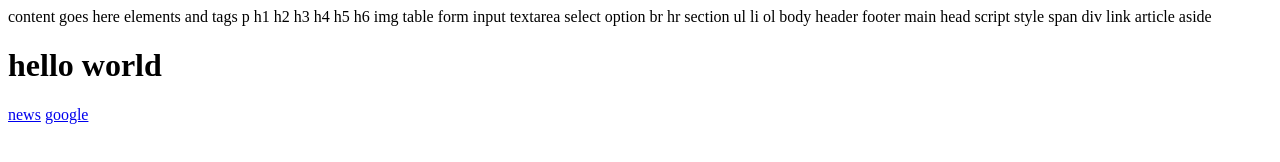
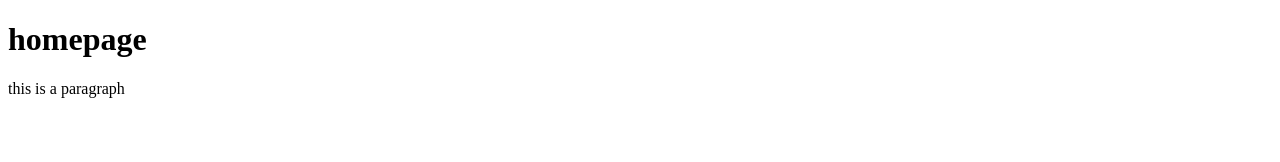
Before and after one commit to biigii/project1august2023, a plain HTML site: page index.html in a window 1280 px wide. Drawn offline with Linux system fonts and the light colour scheme.

Commit message:
basic HTML structure

```diff
--- a/index.html
+++ b/index.html
@@ -1,13 +1,11 @@
-<!-- this lesson is about html element, tags and attributes.-->
-
-<!-- <h2>subheading</h2> -->
-<p>content goes here elements and tags p h1 h2 h3 h4 h5 h6 img table form input textarea select option br hr section ul li ol body header footer main head script style span div link article aside</p>
-
-<!-- <a href="https://www.google.com">go to google page</a> -->
-
-<h1>hello world</h1>
-<h3></h3>
-<p></p>
-<a href="https://www.news.com">news</a>
-<a href="google.com">google</a>
-<!-- <h6></h6> -->
+<!DOCTYPE html>
+<html lang="en">
+  <head>
+    <meta charset="utf-8"/>
+    <title>project 1</title>
+  </head>
+  <body>
+    <h1>homepage</h1>
+    <p>this is a paragraph</p>
+  </body>
+</html>
```
